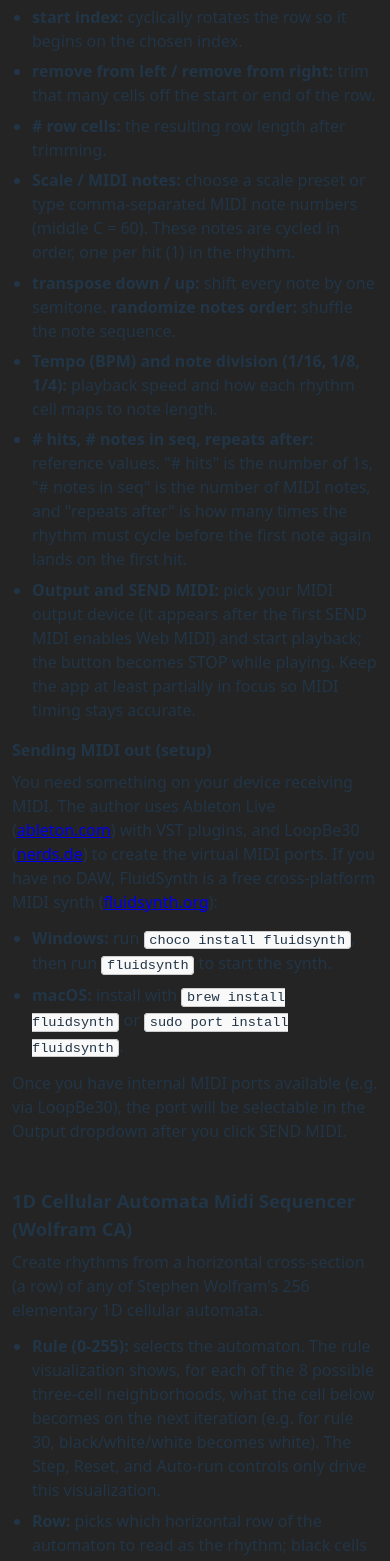
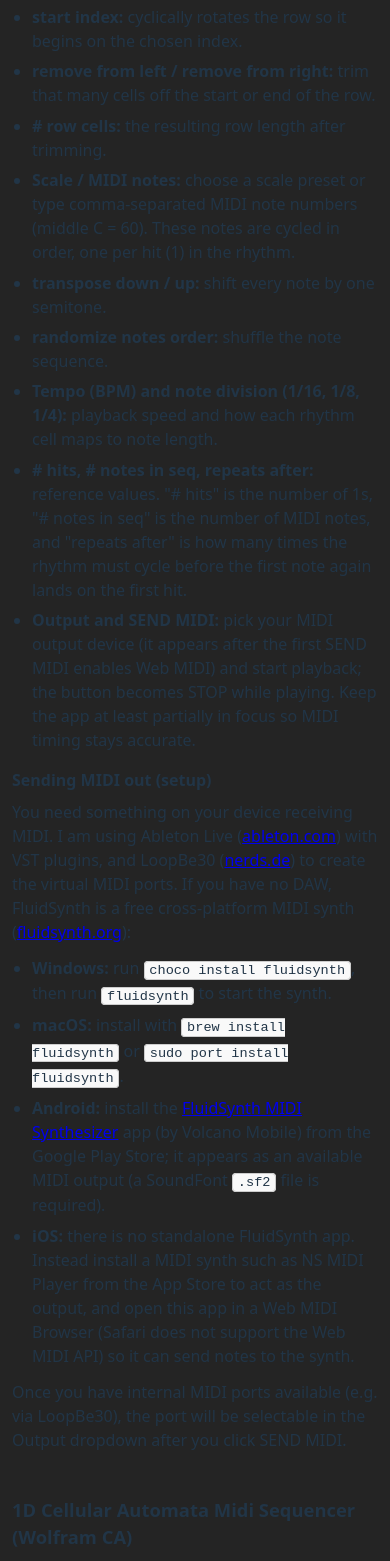
Before and after one commit to nathanfenoglio/midi_sequencing_toolbox, a React (Vite) app: page /tutorial in a window 390 px wide. Shown: the part 1233-2794 px from the top of the page. Built offline with nearby package versions, Linux system fonts and the light colour scheme.

Commit message:
fix randomize button formatting on Tutorial page, add mobile midi synth installation instructions to Tutorial page

```diff
--- a/src/pages/TutorialPage.jsx
+++ b/src/pages/TutorialPage.jsx
@@ -110,8 +110,11 @@ export function TutorialPage() {
               </li>
               <li>
                 <strong>transpose down / up:</strong> shift every note by one
-                semitone. <strong>randomize notes order:</strong> shuffle the
-                note sequence.
+                semitone.
+              </li>
+              <li>
+                <strong>randomize notes order:</strong> shuffle the
+                  note sequence.
               </li>
               <li>
                 <strong>Tempo (BPM) and note division (1/16, 1/8, 1/4):</strong>{" "}
@@ -134,7 +137,7 @@ export function TutorialPage() {
             </ul>
             <h3>Sending MIDI out (setup)</h3>
             <p>
-              You need something on your device receiving MIDI. The author uses
+              You need something on your device receiving MIDI. I am using
               Ableton Live (
               <a
                 href="https://www.ableton.com/en/trial/"
@@ -171,6 +174,26 @@ export function TutorialPage() {
                 <strong>macOS:</strong> install with{" "}
                 <code>brew install fluidsynth</code> or{" "}
                 <code>sudo port install fluidsynth</code>.
+              </li>
+              <li>
+                <strong>Android:</strong> install the{" "}
+                <a
+                  href="https://play.google.com/store/apps/details?id=net.volcanomobile.fluidsynthmidi"
+                  target="_blank"
+                  rel="noreferrer"
+                >
+                  FluidSynth MIDI Synthesizer
+                </a>{" "}
+                app (by Volcano Mobile) from the Google Play Store; it appears as
+                an available MIDI output (a SoundFont <code>.sf2</code> file is
+                required).
+              </li>
+              <li>
+                <strong>iOS:</strong> there is no standalone FluidSynth app.
+                Instead install a MIDI synth such as NS MIDI Player from the App
+                Store to act as the output, and open this app in a Web MIDI
+                Browser (Safari does not support the Web MIDI API) so it can send
+                notes to the synth.
               </li>
             </ul>
             <p>
```
Also changed, not shown: 1 other file (tests, documents, lock files or other folders).
